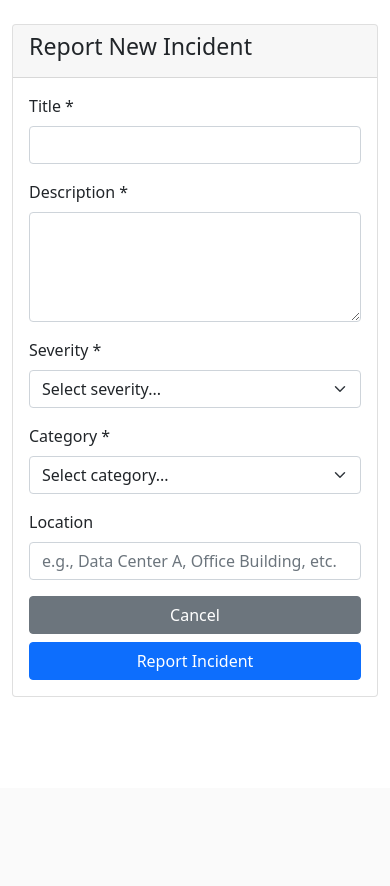
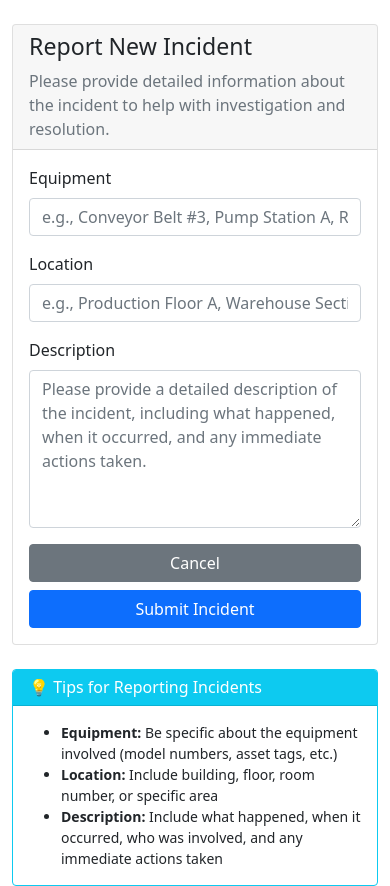
Before and after one commit to Gboghian/incident-demo, a Flask app: page /incident/new in a window 390 px wide. Shown: the part 56-942 px from the top of the page. Before the commit the page ends 753 px from the top, so only its background shows below. Run offline with Flask 3, Linux system fonts and the light colour scheme; the visitor is signed in with stand-in values (Sample User, id 1).

Commit message:
Add Flask-WTF IncidentForm with equipment, location, description fields
✅ Created forms.py with two form classes:
   - IncidentForm: Basic form with equipment, location, description, submit
   - EnhancedIncidentForm: Full form with classification fields

✅ Updated templates:
   - new_incident.html: Now uses Flask-WTF IncidentForm with validation
   - new_incident_enhanced.html: New template for enhanced form

✅ Updated routes.py:
   - Modified /incident/new route to use IncidentForm
   - Added /incident/new/enhanced route for EnhancedIncidentForm

✅ Features:
   - Proper field validation with error messages
   - Bootstrap styling integration
   - CSRF protection via Flask-WTF
   - Help sections with reporting guidelines
   - Responsive form layouts

All forms tested and working with Flask-WTF validation.

```diff
--- a/cli_commands.py
+++ b/cli_commands.py
@@ -9,7 +9,7 @@ import click
 from flask import current_app
 from flask.cli import with_appcontext
 from extensions import db
-from models import User, Incident
+from models import User, Incident, Engineer
 from datetime import datetime
 import os
 import random
--- /dev/null
+++ b/forms.py
@@ -0,0 +1,180 @@
+"""
+Flask-WTF forms for the Incident Management System.
+This module contains form classes for handling user input and validation.
+"""
+
+from flask_wtf import FlaskForm
+from wtforms import StringField, TextAreaField, SelectField, SubmitField
+from wtforms.validators import DataRequired, Length, Optional
+
+
+class IncidentForm(FlaskForm):
+    """
+    Form for creating and submitting new incidents.
+
+    Fields:
+    - equipment: Equipment involved in the incident
+    - location: Physical location where the incident occurred
+    - description: Detailed description of the incident
+    - submit: Submit button
+    """
+
+    equipment = StringField(
+        'Equipment',
+        validators=[
+            DataRequired(message='Equipment field is required.'),
+            Length(min=2, max=200, message='Equipment name must be between 2 and 200 characters.')
+        ],
+        render_kw={
+            'placeholder': 'e.g., Conveyor Belt #3, Pump Station A, Robot Arm #2',
+            'class': 'form-control'
+        }
+    )
+
+    location = StringField(
+        'Location',
+        validators=[
+            DataRequired(message='Location field is required.'),
+            Length(min=2, max=100, message='Location must be between 2 and 100 characters.')
+        ],
+        render_kw={
+            'placeholder': 'e.g., Production Floor A, Warehouse Section B, Lab Room 101',
+            'class': 'form-control'
+        }
+    )
+
+    description = TextAreaField(
+        'Description',
+        validators=[
+            DataRequired(message='Description is required.'),
+            Length(min=10, max=2000, message='Description must be between 10 and 2000 characters.')
+        ],
+        render_kw={
+            'placeholder': 'Please provide a detailed description of the incident, including what happened, when it occurred, and any immediate actions taken.',
+            'class': 'form-control',
+            'rows': 6
+        }
+    )
+
+    submit = SubmitField(
+        'Submit Incident',
+        render_kw={'class': 'btn btn-primary btn-lg'}
+    )
+
+
+class EnhancedIncidentForm(FlaskForm):
+    """
+    Enhanced form for creating incidents with additional engineering fields.
+    Extends the basic IncidentForm with severity, category, and other classifications.
+    """
+
+    # Basic incident information
+    title = StringField(
+        'Incident Title',
+        validators=[
+            DataRequired(message='Title is required.'),
+            Length(min=5, max=200, message='Title must be between 5 and 200 characters.')
+        ],
+        render_kw={
+            'placeholder': 'Brief summary of the incident',
+            'class': 'form-control'
+        }
+    )
+
+    equipment = StringField(
+        'Equipment',
+        validators=[
+            DataRequired(message='Equipment field is required.'),
+            Length(min=2, max=200, message='Equipment name must be between 2 and 200 characters.')
+        ],
+        render_kw={
+            'placeholder': 'e.g., Conveyor Belt #3, Pump Station A, Robot Arm #2',
+            'class': 'form-control'
+        }
+    )
+
+    location = StringField(
+        'Location',
+        validators=[
+            DataRequired(message='Location field is required.'),
+            Length(min=2, max=100, message='Location must be between 2 and 100 characters.')
+        ],
+        render_kw={
+            'placeholder': 'e.g., Production Floor A, Warehouse Section B, Lab Room 101',
+            'class': 'form-control'
+        }
+    )
+
+    description = TextAreaField(
+        'Description',
+        validators=[
+            DataRequired(message='Description is required.'),
+            Length(min=10, max=2000, message='Description must be between 10 and 2000 characters.')
+        ],
+        render_kw={
+            'placeholder': 'Please provide a detailed description of the incident...',
+            'class': 'form-control',
+            'rows': 6
+        }
+    )
+
+    # Classification fields
+    severity = SelectField(
+        'Severity',
+        choices=[
+            ('low', 'Low - Minor issue, no immediate danger'),
+            ('medium', 'Medium - Moderate impact, requires attention'),
+            ('high', 'High - Significant impact, urgent attention needed'),
+            ('critical', 'Critical - Severe impact, immediate action required')
+        ],
+        validators=[DataRequired(message='Please select a severity level.')],
+        render_kw={'class': 'form-select'}
+    )
+
+    category = SelectField(
+        'Category',
+        choices=[
+            ('mechanical', 'Mechanical'),
+            ('electrical', 'Electrical'),
+            ('software', 'Software/IT'),
+            ('safety', 'Safety'),
+            ('quality', 'Quality'),
+            ('environmental', 'Environmental'),
+            ('process', 'Process'),
+            ('other', 'Other')
+        ],
+        validators=[DataRequired(message='Please select a category.')],
+        render_kw={'class': 'form-select'}
+    )
+
+    incident_type = SelectField(
+        'Incident Type',
+        choices=[
+            ('safety', 'Safety Incident'),
+            ('quality', 'Quality Issue'),
+            ('maintenance', 'Maintenance Required'),
+            ('operational', 'Operational Issue'),
+            ('environmental', 'Environmental Concern'),
+            ('security', 'Security Issue')
+        ],
+        validators=[Optional()],
+        render_kw={'class': 'form-select'}
+    )
+
+    priority = SelectField(
+        'Priority',
+        choices=[
+            ('low', 'Low'),
+            ('medium', 'Medium'),
+            ('high', 'High'),
+            ('urgent', 'Urgent')
+        ],
+        default='medium',
+        validators=[DataRequired(message='Please select a priority level.')],
+        render_kw={'class': 'form-select'}
+    )
+
+    submit = SubmitField(
+        'Submit Incident',
+        render_kw={'class': 'btn btn-primary btn-lg'}
+    )
--- a/routes.py
+++ b/routes.py
@@ -58,14 +58,19 @@ def incidents():
 @main_bp.route('/incident/new', methods=['GET', 'POST'])
 @login_required
 def new_incident():
-    """Create a new incident."""
-    if request.method == 'POST':
+    """Create a new incident using Flask-WTF form."""
+    from forms import IncidentForm
+
+    form = IncidentForm()
+
+    if form.validate_on_submit():
         incident = Incident(
-            title=request.form['title'],
-            description=request.form['description'],
-            severity=request.form['severity'],
-            category=request.form['category'],
-            location=request.form.get('location', ''),
+            title=f"Incident at {form.location.data}",  # Generate title from location
+            description=form.description.data,
+            equipment=form.equipment.data,
+            location=form.location.data,
+            severity='medium',  # Default severity
+            category='other',   # Default category
             reporter_id=current_user.id
         )
         db.session.add(incident)
@@ -73,7 +78,34 @@ def new_incident():
         flash('Incident reported successfully!', 'success')
         return redirect(url_for('main.index'))
 
-    return render_template('new_incident.html')
+    return render_template('new_incident.html', form=form)
+
+@main_bp.route('/incident/new/enhanced', methods=['GET', 'POST'])
+@login_required
+def new_incident_enhanced():
+    """Create a new incident using the enhanced Flask-WTF form."""
+    from forms import EnhancedIncidentForm
+
+    form = EnhancedIncidentForm()
+
+    if form.validate_on_submit():
+        incident = Incident(
+            title=form.title.data,
+            description=form.description.data,
+            equipment=form.equipment.data,
+            location=form.location.data,
+            severity=form.severity.data,
+            category=form.category.data,
+            priority=form.priority.data,
+            incident_type=form.incident_type.data,
+            reporter_id=current_user.id
+        )
+        db.session.add(incident)
+        db.session.commit()
+        flash('Incident reported successfully!', 'success')
+        return redirect(url_for('main.index'))
+
+    return render_template('new_incident_enhanced.html', form=form)
 
 @main_bp.route('/incident/<int:id>')
 @login_required
--- a/templates/new_incident.html
+++ b/templates/new_incident.html
@@ -8,60 +8,73 @@
         <div class="card">
             <div class="card-header">
                 <h3>Report New Incident</h3>
+                <p class="text-muted mb-0">Please provide detailed information about the incident to help with investigation and resolution.</p>
             </div>
             <div class="card-body">
                 <form method="POST">
+                    {{ form.hidden_tag() }}
+
                     <div class="mb-3">
-                        <label for="title" class="form-label">Title *</label>
-                        <input type="text" class="form-control" id="title" name="title" required>
+                        {{ form.equipment.label(class="form-label") }}
+                        {{ form.equipment(class="form-control") }}
+                        {% if form.equipment.errors %}
+                            <div class="text-danger small">
+                                {% for error in form.equipment.errors %}
+                                    <div>{{ error }}</div>
+                                {% endfor %}
+                            </div>
+                        {% endif %}
                     </div>
 
                     <div class="mb-3">
-                        <label for="description" class="form-label">Description *</label>
-                        <textarea class="form-control" id="description" name="description" rows="4" required></textarea>
-                    </div>
-
-                    <div class="row">
-                        <div class="col-md-6">
-                            <div class="mb-3">
-                                <label for="severity" class="form-label">Severity *</label>
-                                <select class="form-select" id="severity" name="severity" required>
-                                    <option value="">Select severity...</option>
-                                    <option value="low">Low</option>
-                                    <option value="medium">Medium</option>
-                                    <option value="high">High</option>
-                                    <option value="critical">Critical</option>
-                                </select>
+                        {{ form.location.label(class="form-label") }}
+                        {{ form.location(class="form-control") }}
+                        {% if form.location.errors %}
+                            <div class="text-danger small">
+                                {% for error in form.location.errors %}
+                                    <div>{{ error }}</div>
+                                {% endfor %}
                             </div>
-                        </div>
-                        <div class="col-md-6">
-                            <div class="mb-3">
-                                <label for="category" class="form-label">Category *</label>
-                                <select class="form-select" id="category" name="category" required>
-                                    <option value="">Select category...</option>
-                                    <option value="Infrastructure">Infrastructure</option>
-                                    <option value="Software">Software</option>
-                                    <option value="Security">Security</option>
-                                    <option value="Network">Network</option>
-                                    <option value="Hardware">Hardware</option>
-                                    <option value="Other">Other</option>
-                                </select>
-                            </div>
-                        </div>
+                        {% endif %}
                     </div>
 
                     <div class="mb-3">
-                        <label for="location" class="form-label">Location</label>
-                        <input type="text" class="form-control" id="location" name="location" placeholder="e.g., Data Center A, Office Building, etc.">
+                        {{ form.description.label(class="form-label") }}
+                        {{ form.description(class="form-control") }}
+                        {% if form.description.errors %}
+                            <div class="text-danger small">
+                                {% for error in form.description.errors %}
+                                    <div>{{ error }}</div>
+                                {% endfor %}
+                            </div>
+                        {% endif %}
                     </div>
 
                     <div class="d-grid gap-2 d-md-flex justify-content-md-end">
                         <a href="{{ url_for('main.index') }}" class="btn btn-secondary me-md-2">Cancel</a>
-                        <button type="submit" class="btn btn-primary">Report Incident</button>
+                        {{ form.submit(class="btn btn-primary") }}
                     </div>
                 </form>
             </div>
         </div>
     </div>
 </div>
+
+<!-- Help information -->
+<div class="row mt-4">
+    <div class="col-lg-8 mx-auto">
+        <div class="card border-info">
+            <div class="card-header bg-info text-white">
+                <h6 class="mb-0">💡 Tips for Reporting Incidents</h6>
+            </div>
+            <div class="card-body">
+                <ul class="mb-0 small">
+                    <li><strong>Equipment:</strong> Be specific about the equipment involved (model numbers, asset tags, etc.)</li>
+                    <li><strong>Location:</strong> Include building, floor, room number, or specific area</li>
+                    <li><strong>Description:</strong> Include what happened, when it occurred, who was involved, and any immediate actions taken</li>
+                </ul>
+            </div>
+        </div>
+    </div>
+</div>
 {% endblock %}
```
Also changed, not shown: models.py (+85 -9 lines), templates/new_incident_enhanced.html (added, +182 -0 lines).
